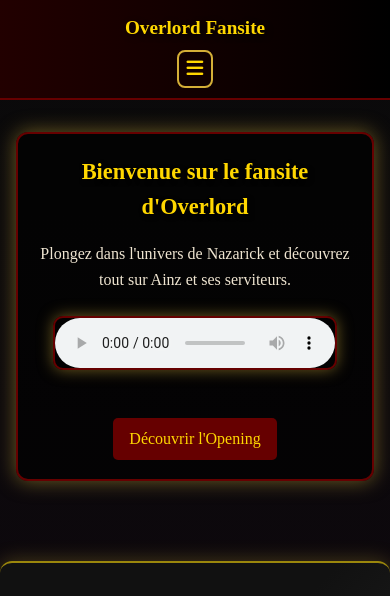
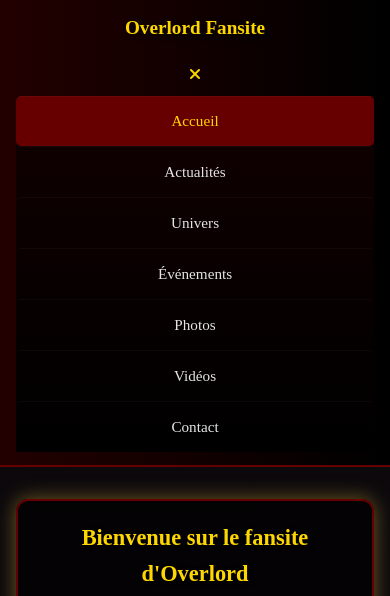
Before and after one commit to enzo-cys/fansite, a plain HTML site: page index.html in a window 390 px wide. Both pictures are taken after a click on the button "Ouvrir le menu". Shown: the top 596 px of the page. Drawn offline with Linux system fonts and the light colour scheme.

Commit message:
Modification mobile du menu

```diff
--- a/fansite.css
+++ b/fansite.css
@@ -370,9 +370,10 @@ footer { display:flex; justify-content:space-between; align-items:center; flex-w
 
 @media (max-width: 768px) {
   /* affiche le bouton menu mobile */
-  #nav-toggle { display:inline-block; background:transparent; border:none; color:#ffd700; font-size:1.2rem; cursor:pointer; padding:6px 8px; border-radius:6px; }
+  #nav-toggle { display:inline-block; background:transparent; border:none; color:#ffd700; font-size:1.2rem; cursor:pointer; padding:10px 12px; border-radius:8px; min-width:44px; min-height:44px; position:relative; z-index:100; touch-action:manipulation; }
+  /* keep the icon visually small while increasing hit area */
+  #nav-toggle i { font-size:1.0rem; display:inline-block; }
   #nav-toggle:focus { outline:2px solid #d4af37; }
-
   header { padding:0.8rem 1rem; }
   header h1 { font-size:1.5rem; }
   /* navigation mobile empilée */
--- a/js/main.js
+++ b/js/main.js
@@ -82,6 +82,8 @@
     btn.setAttribute('aria-expanded', 'false');
     nav.setAttribute('aria-hidden', 'true');
 
+    // initialisation
+
   // openMenu : ouvre la navigation mobile et piège le focus à l'intérieur
   function openMenu(){
       lastFocused = document.activeElement;
@@ -101,9 +103,16 @@
       lastFocused = null;
     }
 
-    btn.addEventListener('click', function(){
+    // protect against the document-level click listener closing the menu immediately
+    btn.addEventListener('click', function(e){
+      e.stopPropagation();
       const expanded = btn.getAttribute('aria-expanded') === 'true';
-      if(expanded) closeMenu(); else openMenu();
+      if(expanded) closeMenu(); else {
+        openMenu();
+        // briefly mark header to ignore the next document click
+        header.classList.add('menu-opening');
+        setTimeout(()=> header.classList.remove('menu-opening'), 250);
+      }
     });
 
   // lorsque un lien de nav est cliqué, fermer le menu mobile (utile sur petits écrans)
@@ -117,6 +126,8 @@
     // ferme si clic en dehors du header quand le menu est ouvert
     document.addEventListener('click', function(e){
       if(!header.classList.contains('open')) return;
+      // if we are in the brief opening window, ignore this click
+      if(header.classList.contains('menu-opening')) return;
       if(header.contains(e.target)) return;
       closeMenu();
     });
```
